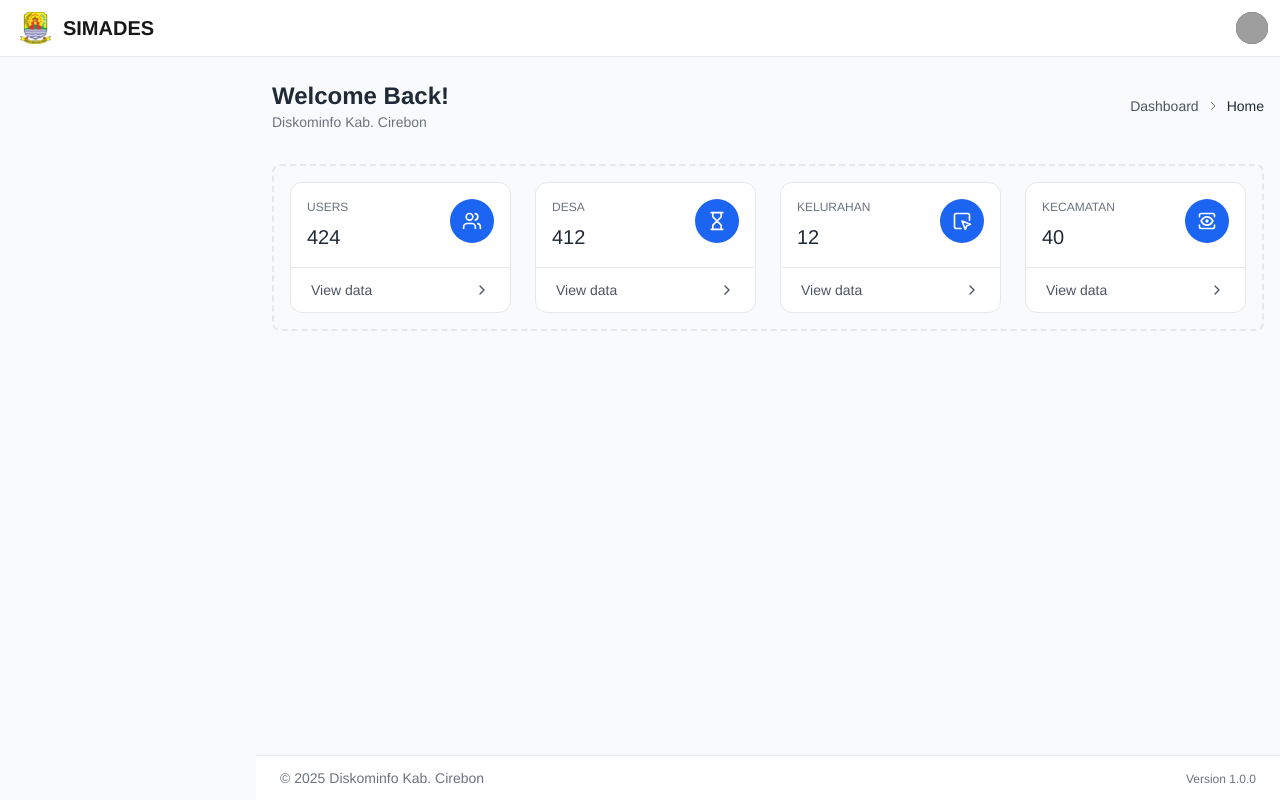
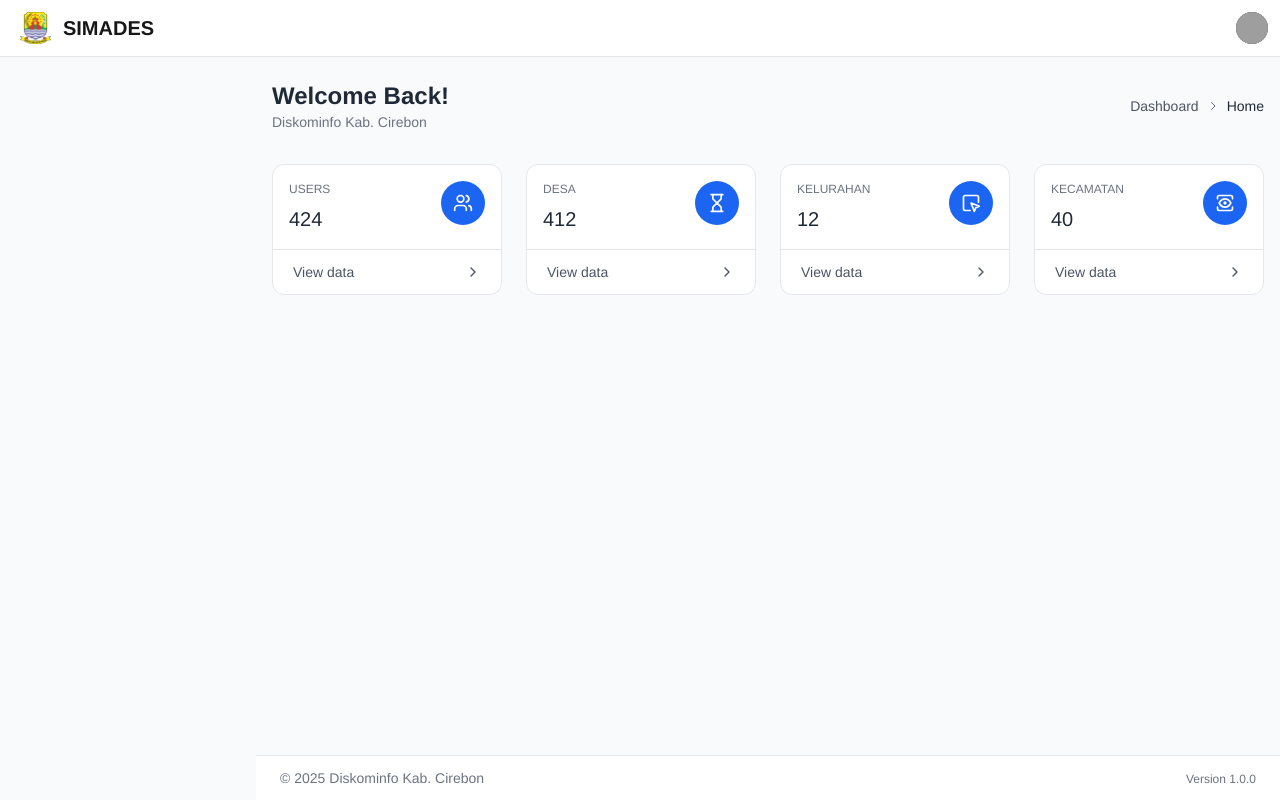
Before and after one commit to azharanggakusuma/simades, a Next.js app: page /dashboard in a window 1280 px wide. Built offline with nearby package versions, Linux system fonts and the light colour scheme; grey boxes are pictures that could not be loaded.

Commit message:
feat: update Dashboard layout to improve Stats component positioning

```diff
--- a/app/dashboard/page.js
+++ b/app/dashboard/page.js
@@ -13,10 +13,14 @@ export default function Dashboard() {
       <main className="flex-grow p-4 sm:ml-64">
         <Breadcrumb />
 
+        <div className="mt-8">
+          <Stats />
+        </div>
+        {/*
         <div className="p-4 border-2 border-gray-200 border-dashed rounded-lg dark:border-gray-700 mt-8">
           <Stats />
         </div>
-
+        */}
       </main>
 
       <Footer />
```
